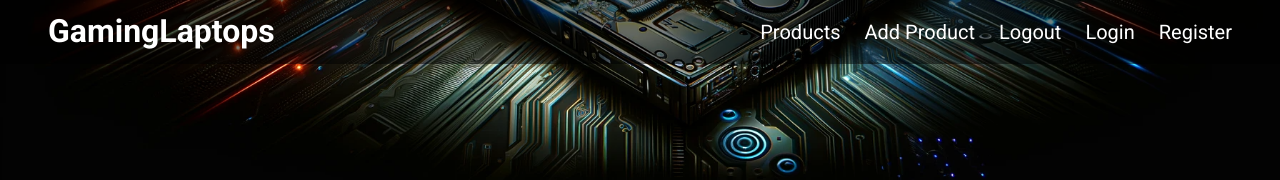
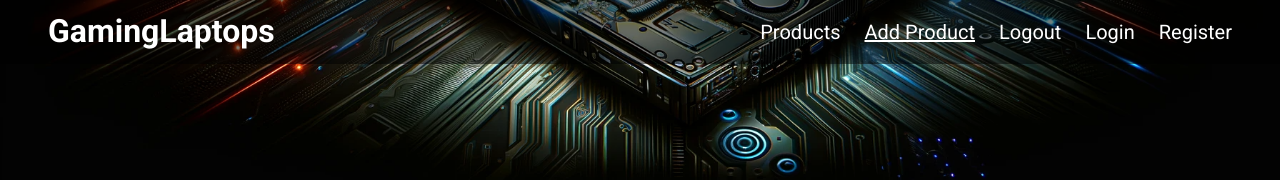
Before and after one commit to vankodev/softuni-reactjs-project, a React (Vite) app in the folder client/: page /products/add in a window 1280 px wide. Shown: the top 180 px of the page. Built offline with nearby package versions, Linux system fonts and the light colour scheme.

Commit message:
Fixed nav to show active page

```diff
--- a/client/src/components/header/Header.jsx
+++ b/client/src/components/header/Header.jsx
@@ -1,29 +1,59 @@
-import { Link } from "react-router-dom";
+import { Link, useLocation } from "react-router-dom";
 import styles from "./Header.module.css";
 
 export default function Header() {
+    const location = useLocation();
+    const isActive = (path) => location.pathname === path;
+
     return (
         <div className={styles.header}>
             <h2>
-                <Link className={styles.logo} to="/">
+                <Link to="/" className={styles.logo}>
                     GamingLaptops
                 </Link>
             </h2>
             <nav className={styles.navigation}>
                 <li>
-                    <Link to="/products">Products</Link>
+                    <Link
+                        to="/products"
+                        className={isActive("/products") ? styles.active : ""}
+                    >
+                        Products
+                    </Link>
                 </li>
                 <li>
-                    <Link to="/products/add">Add Product</Link>
+                    <Link
+                        to="/products/add"
+                        className={
+                            isActive("/products/add") ? styles.active : ""
+                        }
+                    >
+                        Add Product
+                    </Link>
                 </li>
                 <li>
-                    <Link to="/logout">Logout</Link>
+                    <Link
+                        to="/logout"
+                        className={isActive("/logout") ? styles.active : ""}
+                    >
+                        Logout
+                    </Link>
                 </li>
                 <li>
-                    <Link to="/login">Login</Link>
+                    <Link
+                        to="/login"
+                        className={isActive("/login") ? styles.active : ""}
+                    >
+                        Login
+                    </Link>
                 </li>
                 <li>
-                    <Link to="/register">Register</Link>
+                    <Link
+                        to="/register"
+                        className={isActive("/register") ? styles.active : ""}
+                    >
+                        Register
+                    </Link>
                 </li>
             </nav>
         </div>
--- a/client/src/components/header/Header.module.css
+++ b/client/src/components/header/Header.module.css
@@ -19,14 +19,21 @@
 a {
     color: var(--color-primary);
     text-decoration: none;
-    transition: color 0.3s ease;
 }
 
 a:hover {
+    color: red;
+}
+
+.active {
     text-decoration: underline;
 }
 
 .logo {
     font-weight: bold;
-    text-decoration: none !important;
+    text-decoration: none;
 }
+
+.logo:hover {
+    color: var(--color-primary);
+}
```
